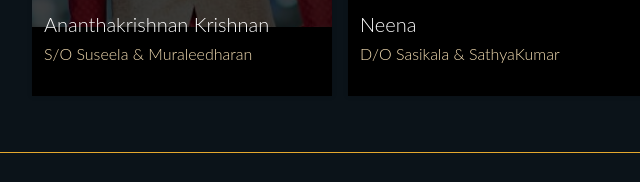
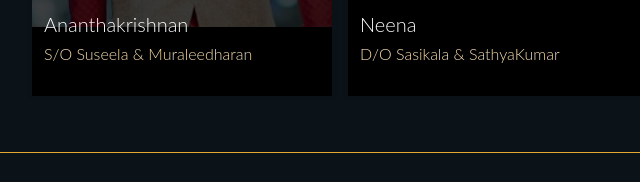
Before and after one commit to NeenaNair/evite, a plain HTML site: page index.html in a window 1280 px wide. Shown: the part 4144-4326 px from the top of the page, 142-782 px from the left. Drawn offline with Linux system fonts and the light colour scheme; a script that the page names is missing; a web font is replaced by a local one.

Commit message:
Update index.html

```diff
--- a/index.html
+++ b/index.html
@@ -340,7 +340,7 @@ eagerness of waiting for the big day!
         <figure class="snip1579">
             <img src="index_files/gallery_groom_template_fireworks.png" alt="profile-sample7">
             <figcaption>
-                <h5 class="title3">Ananthakrishnan Krishnan</h5>
+                <h5 class="title3">Ananthakrishnan</h5>
 
 
                 <!--<h6 class="white-text h5-responsive">B.Tech.</h6>-->
```
